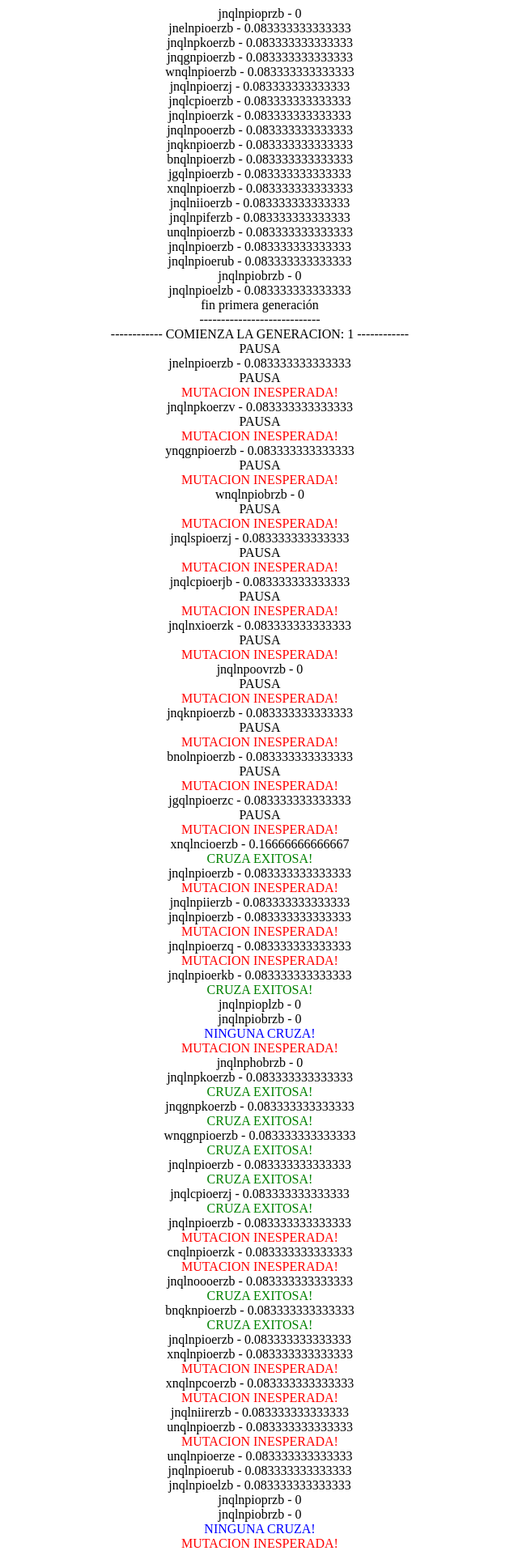
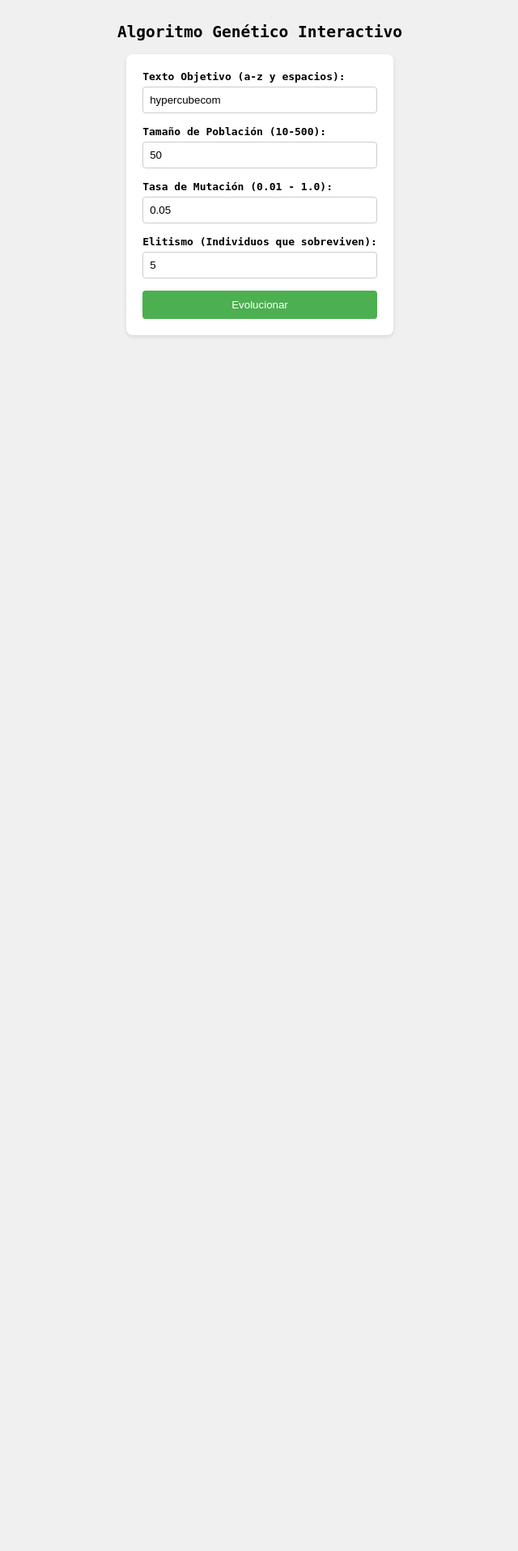
Before and after one commit to camoril/php, a PHP site: page / in a window 1280 px wide. Shown: the top 1916 px of the page at 81% size, without its empty margins (319-959 px from the left). After the commit the page ends 416 px from the top, so only its background shows below. Run offline with PHP 8.4, Linux system fonts and the light colour scheme; data that the repository does not hold is empty.

Commit message:
Optimize Genetic Algorithm: Remove recursion, add UI form, and create CHANGELOG

```diff
--- a/genetic/gac.php
+++ b/genetic/gac.php
@@ -2,244 +2,175 @@
 
 class Gac {
 
-    const TAM_POBLACION = 20;
-    const FREQ_MUTACION = 10;
-    const TAM_MUTACION = 100;
-    const SOBREVIVIENTES = 8;
-    const FREQ_EXITO = 1;
-    const LETTERS = "abcdefghijklmnopqrstuvwxyz";
-    const OFFSPRING = 2;
+    // Diccionario de caracteres permitidos
+    const LETTERS = "abcdefghijklmnopqrstuvwxyz ";
 
-    public function Gac($text) {
-        $this->text = $text;
-        $this->lenght = strlen($this->text);
-        $this->population = 0;
-        $this->max_rate = 0;
-        $this->avarage_suc_rate = 0;
-        $this->best = array();
-        $this->passed = FALSE;
-        $this->generations = 0;
+    private $target;
+    private $length;
+    private $population = [];
+    private $generation = 0;
+
+    // Variables de configuración (ya no son constantes)
+    private $tam_poblacion;
+    private $tasa_mutacion;
+    private $elitismo;
+
+    /**
+     * Constructor con parámetros configurables
+     */
+    public function __construct($target, $tam_poblacion = 50, $tasa_mutacion = 0.05, $elitismo = 5) {
+        // Convertimos a minúsculas y filtramos caracteres no válidos para evitar bucles infinitos
+        $this->target = $this->sanitize_target($target);
+        $this->length = strlen($this->target);
+
+        $this->tam_poblacion = (int)$tam_poblacion;
+        $this->tasa_mutacion = (float)$tasa_mutacion;
+        $this->elitismo = (int)$elitismo;
     }
 
-    private function check_success($data) {
-        $rate = 0;
-
-        for ($i = 0; $i < $this->lenght; $i++) {
-            $original_letter = substr($this->text, $i, 1);
-            $text_letter = substr($data, $i, 1);
-            if ($original_letter == $text_letter) {
-                $rate++;
+    private function sanitize_target($text) {
+        $text = strtolower($text);
+        // Eliminar cualquier caracter que no esté en LETTERS
+        $clean = "";
+        for($i=0; $i<strlen($text); $i++) {
+            if (strpos(self::LETTERS, $text[$i]) !== false) {
+                $clean .= $text[$i];
             }
         }
-
-        $rate = $rate / $this->lenght;
-
-        return $rate;
+        return $clean ?: "error";
     }
 
-    private function first_population($gene_code) {
-        $words = array();
-        for ($i = 0; $i < self::TAM_POBLACION; $i++) {
-            $this->population++;
-            $mutation = TRUE; // Primer puplación, MUTAR TODO!
-
-            $new_ind = $this->generate($gene_code, $mutation);
-            $words[$i]["word"] = $new_ind["word"];
-            $words[$i]["rate"] = $new_ind["rate"];
-            $words[$i]["gene_code"] = $new_ind["gene_code"];
-
-            echo $new_ind["word"] . " - " . $new_ind["rate"] . "<br>\n";
+    // Función de aptitud (Fitness): Qué tan cerca está del objetivo (0 a 1)
+    private function calculate_fitness($dna) {
+        $matches = 0;
+        for ($i = 0; $i < $this->length; $i++) {
+            if ($dna[$i] === $this->target[$i]) {
+                $matches++;
+            }
         }
-        echo "fin primera generación <br>\n";
-        echo "----------------------------<br>\n";
-        array_unique($words);
-        usort($words, "cmp");
-        return $words;
+        return $matches / $this->length;
     }
 
-    private function kill($genes) {
-        if (count($genes) > self::SOBREVIVIENTES) {
-            $diff = count($genes) - self::SOBREVIVIENTES;
-
-            for ($i = 0; $i < $diff; $i++) {
-                array_pop($genes);
-            }
-
-            print "ASESINADOS $diff INDIVIDUOS<br>\n";
+    // Generar individuo aleatorio
+    private function random_individual() {
+        $text = "";
+        $max_index = strlen(self::LETTERS) - 1;
+        for ($i = 0; $i < $this->length; $i++) {
+            $text .= self::LETTERS[mt_rand(0, $max_index)];
         }
-
-        return $genes;
+        return $text;
     }
 
-    private function populate($genes) {
-        $this->generations++;
-        $new_genes = array();
-        echo "------------ COMIENZA LA GENERACION: " . $this->generations . " ------------<br>\n";
-        //cruzar todo
-        usort($this->best, "cmp");
-        for ($j = 0; $j < self::OFFSPRING; $j++) {
-            for ($i = 0; $i < count($genes); $i++) {
-                $this->population++;
-                $best = FALSE;
-
-                if ($genes[$i]["rate"] >= $this->max_rate) {
-                    $new_gene = $genes[$i]["gene_code"];
-                    $best = TRUE;
-                    echo "PAUSA<br>";
-                } else {
-                    if ($genes[$i]["gene_code"] !== $genes[$i + 1]["gene_code"] && $genes[$i + 1]["gene_code"]) {
-                        $new_gene = $this->cross($genes[$i]["gene_code"], $genes[$i + 1]["gene_code"]);
-                    } else if ($genes[$i]["gene_code"] !== $genes[$i + 2]["gene_code"] && $genes[$i + 2]["gene_code"]) {
-                        $new_gene = $this->cross($genes[$i]["gene_code"], $genes[$i + 2]["gene_code"]);
-                    } else {
-                        $new_gene = $genes[$i]["gene_code"];
-                        echo "<span style='color:blue'>NINGUNA CRUZA!</span><br>\n";
-                    }
-                }
-
-                if ($new_gene == $genes[$i]["gene_code"] && $i !== 0) {
-                    $new_gene = $this->mutate($new_gene);
-                    echo "<span style='color:red'>MUTACION INESPERADA!</span><br>\n";
-                }
-
-                $mutation = FALSE;
-
-                if ($this->population % self::TAM_MUTACION == 0) {
-                    //mutar el gen recien creado si el tamaño de la MUTACION! se alcanza
-                    echo "MUTACION!<br>\n";
-                    $mutation = TRUE;
-                }
-
-                $new_ind = $this->generate($new_gene, $mutation);
-                $new_genes[$i]["word"] = $new_ind["word"];
-                $new_genes[$i]["rate"] = $new_ind["rate"];
-                $new_genes[$i]["gene_code"] = $new_ind["gene_code"];
-
-                if ($new_ind["rate"] >= $this->max_rate && !in_array($new_ind, $this->best)) {
-                    $this->max_rate = $new_ind["rate"];
-                    $this->best[] = $new_ind;
-                    usort($this->best, "cmp");
-                }
-
-                echo $new_ind["word"] . " - " . $new_ind["rate"] . "<br>\n";
-            }
-        }
-
-
-        array_unique($new_genes);
-        usort($new_genes, "cmp");
-        return $new_genes;
-    }
-
-    private function cross($gene1, $gene2) {
-        $new_gene = array();
-        for ($i = 0; $i < $this->lenght; $i++) {
-            $rand = rand(0, 1);
-            if ($rand) {
-                $new_gene[$i] = $gene1[$i];
-            } else {
-                $new_gene[$i] = $gene2[$i];
-            }
-        }
-
-        if ($new_gene !== $gene1 && $new_gene !== $gene2) {
-            echo "<span style='color:green'>CRUZA EXITOSA! </span><br>";
-        }
-
-        return $new_gene;
-
-        // unset($cross_letters);
-        // 		$cross_letters = array();
-        // 		$cross_letter_num = rand(0,$this->lenght);
-        //
-        // 		for($i=0;$i<$cross_letter_num;$i++)
-        // 		{
-        // 			$cross_letters[] = rand(0,$this->lenght-1);
-        // 		}
-        //
-        // 		array_unique($cross_letters);
-        // 		foreach($cross_letters as $letter_num)
-        // 		{
-        // 			$gene1[$letter_num] = $gene2[$letter_num];
-        // 		}
-        // 		return $gene1;
-    }
-
-    public function execute() {
-        // the first gene code
-        $gene_code = $this->generate_gene_code();
-        $first_population = $this->first_population($gene_code);
-        $result = $this->evolution($first_population);
-
-        return $result;
-    }
-
-    private function evolution($genes_data) {
-        // return $genes_data;
-        if ($genes_data[0]["rate"] >= self::FREQ_EXITO) {
-            echo $genes_data[0]["word"] . " encontrado despues de " . $this->population . " intento(s)";
-            return $genes_data;
-        } else {
-            if (count($this->best) > self::SOBREVIVIENTES || $this->passed) {
-                usort($this->best, "cmp");
-                $this->best = $this->kill($this->best);
-                $genes = $this->best;
-                $this->passed = TRUE;
-            } else {
-                $genes = $genes_data;
-            }
-            return $this->evolution($this->populate($genes));
+    // Crear población inicial
+    private function init_population() {
+        for ($i = 0; $i < $this->tam_poblacion; $i++) {
+            $dna = $this->random_individual();
+            $this->population[] = [
+                'dna' => $dna,
+                'fitness' => $this->calculate_fitness($dna)
+            ];
         }
     }
 
-    private function generate_gene_code() {
-        $code = array();
-        for ($i = 0; $i < $this->lenght; $i++) {
-            $code[] = rand(0, strlen(self::LETTERS));
+    // Cruza (Crossover) de dos padres
+    private function crossover($parent1, $parent2) {
+        $child = "";
+        // Punto de corte aleatorio para mezclar genes
+        $midpoint = mt_rand(0, $this->length - 1);
+
+        for ($i = 0; $i < $this->length; $i++) {
+            if ($i > $midpoint) {
+                $child .= $parent1[$i];
+            } else {
+                $child .= $parent2[$i];
+            }
         }
-        return $code;
+        return $child;
     }
 
-    private function generate($gene_code, $mutation) {
-        // genera nuevos individuos de acuerdo al codigo genetico
-        if ($mutation) {
-            $gene_code = $this->mutate($gene_code);
+    // Mutación
+    private function mutate($dna) {
+        $max_index = strlen(self::LETTERS) - 1;
+        for ($i = 0; $i < $this->length; $i++) {
+            // Probabilidad de mutar cada letra individualmente
+            if ((mt_rand(0, 1000) / 1000) < $this->tasa_mutacion) {
+                $dna[$i] = self::LETTERS[mt_rand(0, $max_index)];
+            }
+        }
+        return $dna;
+    }
+
+    // Ejecución principal
+    public function execute() {
+        if ($this->target === "error") {
+            echo "Error: El texto objetivo contiene caracteres inválidos o está vacío.";
+            return;
         }
 
-        //Definir nueva palabra para cruza
-        $new_word = "";
+        $this->init_population();
+        $found = false;
 
-        for ($i = 0; $i < $this->lenght; $i++) {
-            $letter = substr(self::LETTERS, $gene_code[$i], 1);
-            $new_word .= $letter;
+        // Bucle infinito hasta encontrar la solución (reemplaza la recursividad)
+        while (!$found) {
+            $this->generation++;
+
+            // 1. Ordenar por fitness (Mejores primero)
+            usort($this->population, function($a, $b) {
+                return $b['fitness'] <=> $a['fitness'];
+            });
+
+            // Mejor individuo actual
+            $best = $this->population[0];
+
+            // Imprimir progreso (Solo el mejor de la generación para no saturar)
+            // Usamos str_pad para que se vea bonito en consola o navegador
+            echo "Gen: " . str_pad($this->generation, 4) . " | Mejor: " . $best['dna'] . " | Fitness: " . number_format($best['fitness'] * 100, 2) . "%<br>";
+            flush(); // Forzar salida al navegador
+
+            // ¿Encontramos la solución?
+            if ($best['fitness'] >= 1) {
+                echo "<h1>¡ENCONTRADO!</h1>";
+                echo "Palabra: <strong>" . $best['dna'] . "</strong> en " . $this->generation . " generaciones.";
+                $found = true;
+                break;
+            }
+
+            // Seguridad para evitar bucles infinitos en servidor
+            if ($this->generation > 5000) {
+                echo "<h3>Límite de generaciones alcanzado (5000). Deteniendo.</h3>";
+                break;
+            }
+
+            // 2. Nueva Población
+            $new_population = [];
+
+            // A. Elitismo: Los mejores pasan directo
+            // Aseguramos no exceder la población total si elitismo es muy alto
+            $elitismo_real = min($this->elitismo, $this->tam_poblacion);
+
+            for ($i = 0; $i < $elitismo_real; $i++) {
+                $new_population[] = $this->population[$i];
+            }
+
+            // B. Reproducción para llenar el resto
+            $remaining_slots = $this->tam_poblacion - $elitismo_real;
+
+            for ($i = 0; $i < $remaining_slots; $i++) {
+                // Selección simple: Tomar dos padres aleatorios de la mitad superior (mejores genes)
+                $parent1 = $this->population[mt_rand(0, floor($this->tam_poblacion / 2))]['dna'];
+                $parent2 = $this->population[mt_rand(0, floor($this->tam_poblacion / 2))]['dna'];
+
+                $child_dna = $this->crossover($parent1, $parent2);
+                $child_dna = $this->mutate($child_dna);
+
+                $new_population[] = [
+                    'dna' => $child_dna,
+                    'fitness' => $this->calculate_fitness($child_dna)
+                ];
+            }
+
+            $this->population = $new_population;
         }
-
-        $new_ind = array();
-
-        $new_ind["gene_code"] = $gene_code;
-        $new_ind["word"] = $new_word;
-        $new_ind["rate"] = $this->check_success($new_word);
-
-        return $new_ind;
     }
-
-    private function mutate($gene_code) {
-        // mutar datos originales y regresarlos
-        $mutate_letter_num = floor(self::FREQ_MUTACION * $this->lenght / 100);
-        $mutate_letters = array();
-
-        for ($i = 0; $i < $mutate_letter_num; $i++) {
-            $which = rand(0, $this->lenght - 1);
-            $mutate_letters[] = $which;
-        }
-
-        array_unique($mutate_letters);
-
-        foreach ($mutate_letters as $letter_num) {
-            $gene_code[$letter_num] = rand(0, strlen(self::LETTERS));
-        }
-        return $gene_code;
-    }
-
 }
 ?>
--- a/genetic/index.php
+++ b/genetic/index.php
@@ -1,21 +1,57 @@
 <CENTER>
+    <style>
+        body { font-family: monospace; background: #f0f0f0; padding: 20px; }
+        form { background: #fff; padding: 20px; border-radius: 8px; box-shadow: 0 2px 5px rgba(0,0,0,0.1); display: inline-block; margin-bottom: 20px; text-align: left; }
+        label { display: block; margin-bottom: 5px; font-weight: bold; }
+        input[type="text"], input[type="number"] { width: 100%; padding: 8px; margin-bottom: 15px; border: 1px solid #ccc; border-radius: 4px; box-sizing: border-box; }
+        input[type="submit"] { background: #4CAF50; color: white; padding: 10px 15px; border: none; border-radius: 4px; cursor: pointer; width: 100%; }
+        input[type="submit"]:hover { background: #45a049; }
+        .results { background: #fff; padding: 20px; border-radius: 8px; box-shadow: 0 2px 5px rgba(0,0,0,0.1); display: inline-block; width: 100%; max-width: 600px; text-align: left; max-height: 500px; overflow-y: auto; }
+    </style>
+
+    <h2>Algoritmo Genético Interactivo</h2>
+
     <?php
-    set_time_limit(0);
-    ini_set("memory_limit", "25M");
+    // Valores por defecto
+    $target = isset($_POST['target']) ? $_POST['target'] : "hypercubecom";
+    $pop_size = isset($_POST['pop_size']) ? (int)$_POST['pop_size'] : 50;
+    $mutation_rate = isset($_POST['mutation_rate']) ? (float)$_POST['mutation_rate'] : 0.05;
+    $elitism = isset($_POST['elitism']) ? (int)$_POST['elitism'] : 5;
+    ?>
 
-    function cmp($a, $b) {
-        if ($a["rate"] == $b["rate"]) {
-            return 0;
-        }
-        return ($a["rate"] > $b["rate"]) ? -1 : 1;
+    <form method="POST">
+        <label>Texto Objetivo (a-z y espacios):</label>
+        <input type="text" name="target" value="<?php echo htmlspecialchars($target); ?>" required pattern="[a-zA-Z ]+">
+
+        <label>Tamaño de Población (10-500):</label>
+        <input type="number" name="pop_size" value="<?php echo $pop_size; ?>" min="10" max="500" required>
+
+        <label>Tasa de Mutación (0.01 - 1.0):</label>
+        <input type="text" name="mutation_rate" value="<?php echo $mutation_rate; ?>" required>
+
+        <label>Elitismo (Individuos que sobreviven):</label>
+        <input type="number" name="elitism" value="<?php echo $elitism; ?>" min="0" max="500" required>
+
+        <input type="submit" name="run" value="Evolucionar">
+    </form>
+
+    <br>
+
+    <?php
+    if (isset($_POST['run'])) {
+        echo '<div class="results">';
+        echo "<h3>Resultados:</h3>";
+
+        // Aumentar tiempo de ejecución por si la palabra es muy larga
+        set_time_limit(300);
+
+        include_once("gac.php");
+
+        // Instanciar y ejecutar con parámetros del usuario
+        $ga = new Gac($target, $pop_size, $mutation_rate, $elitism);
+        $ga->execute();
+
+        echo '</div>';
     }
-
-    include("gac.php");
-
-    $text = "hypercubecom"; //valor buscado
-    $my_ga = new Gac($text);
-
-
-    $first_gene_code = $my_ga->execute();
     ?>
 </CENTER>
```
Also changed, not shown: genetic/CHANGELOG.md (added).
